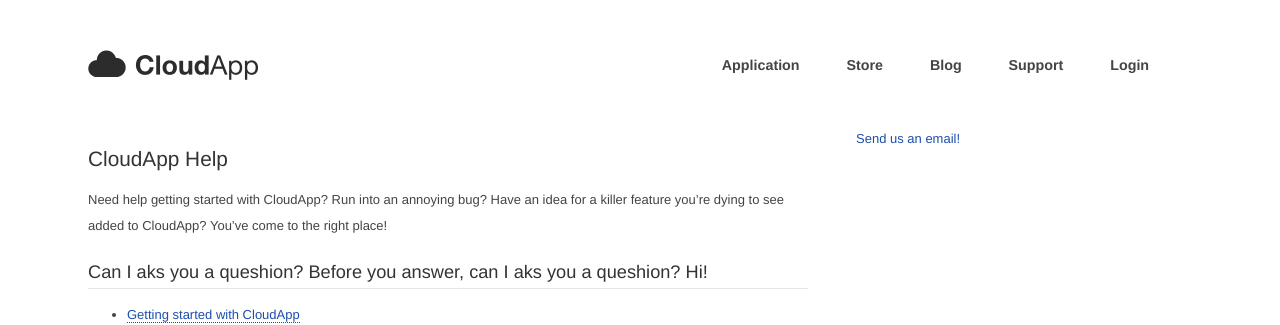
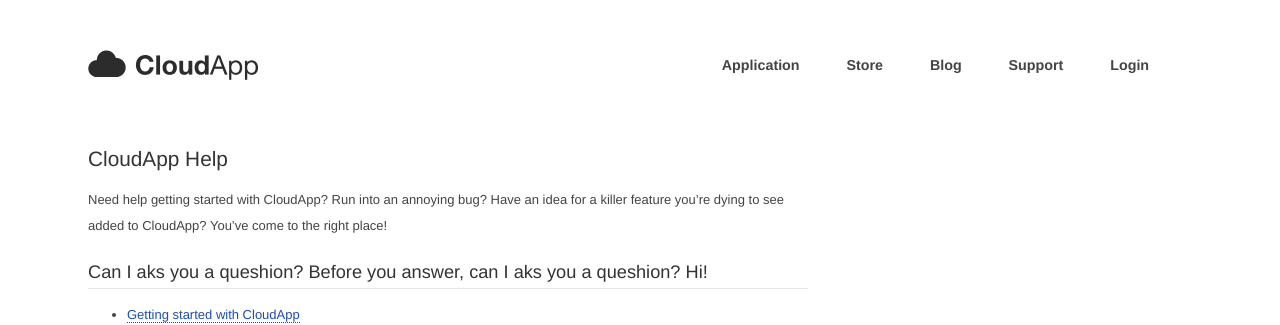
Before and after one commit to cloudapp/help, a Jekyll site: the page built from index.md, in a window 1280 px wide. Shown: the top 325 px of the page. Built offline with Jekyll 4.4.1, drawn with Linux system fonts in a browser that asks for light colours.

Commit message:
Remove sidebar

```diff
--- a/_layouts/master.html
+++ b/_layouts/master.html
@@ -8,8 +8,4 @@
 
     {{ content }}
   </section>
-
-  <aside class="col col_4" id="sidebar">
-    <a href="mailto:support@getcloudapp.com">Send us an email!</a>
-  </aside>
 </div>
```
